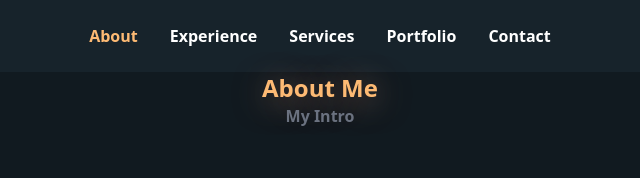
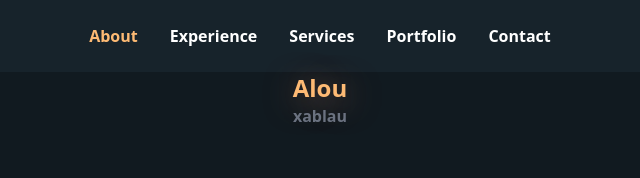
Before and after one commit to guigarciaa/personal-website, an Angular app: page / in a window 1280 px wide. Shown: the top 178 px of the page, without its empty margins (320-960 px from the left). Built offline with nearby package versions, Linux system fonts and the light colour scheme.

Commit message:
finish title component

```diff
--- a/src/app/app.component.html
+++ b/src/app/app.component.html
@@ -1,2 +1,5 @@
 <app-molecules-navbar></app-molecules-navbar>
-<app-atoms-title-section></app-atoms-title-section>
+<app-atoms-title-section>
+  <span title>Alou</span>
+  <span subtitle>xablau</span>
+</app-atoms-title-section>
--- a/src/app/components/molecules/title-section/title-section.component.html
+++ b/src/app/components/molecules/title-section/title-section.component.html
@@ -1,4 +1,4 @@
 <div class="flex flex-col text-center">
-  <app-atoms-title> About Me </app-atoms-title>
-  <app-atoms-subtitle> My Intro </app-atoms-subtitle>
+  <app-atoms-title title><ng-content select="[title]"></ng-content></app-atoms-title>
+  <app-atoms-subtitle subtitle><ng-content select="[subtitle]"></ng-content></app-atoms-subtitle>
 </div>
```
